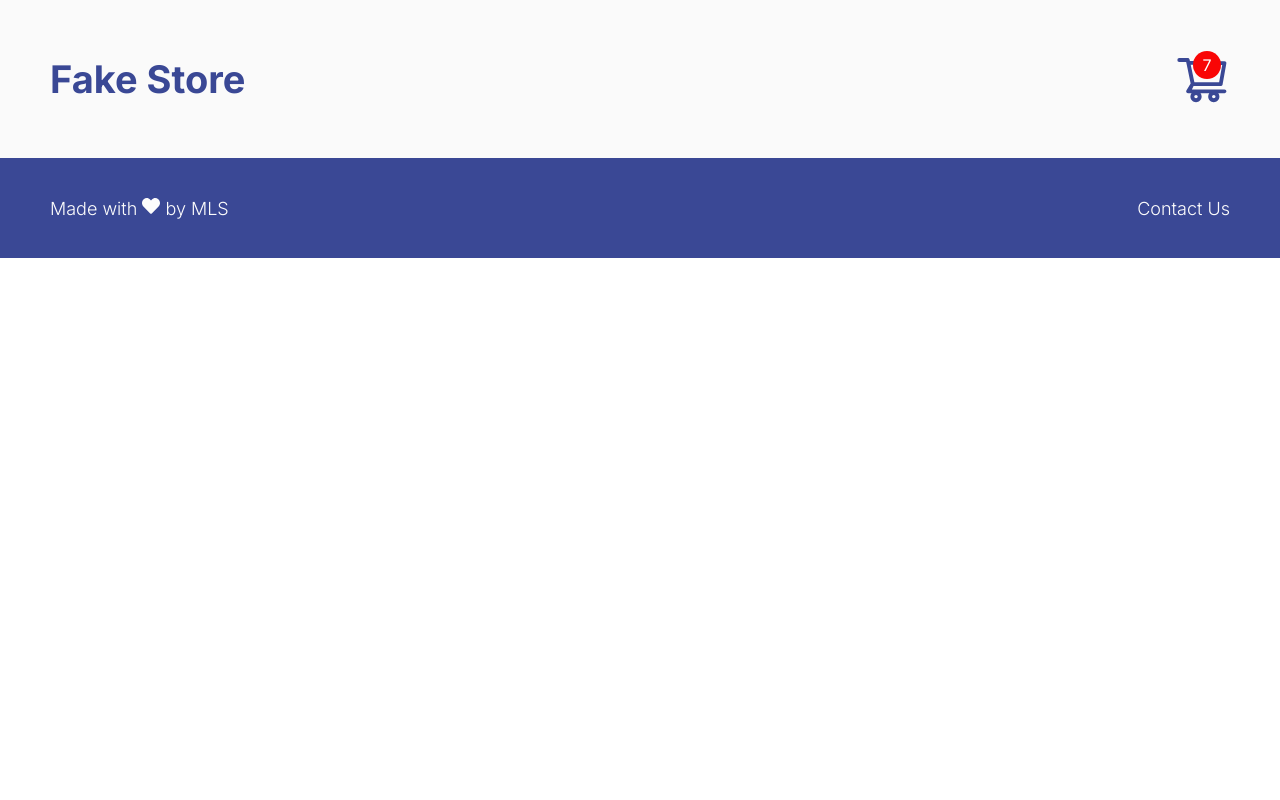
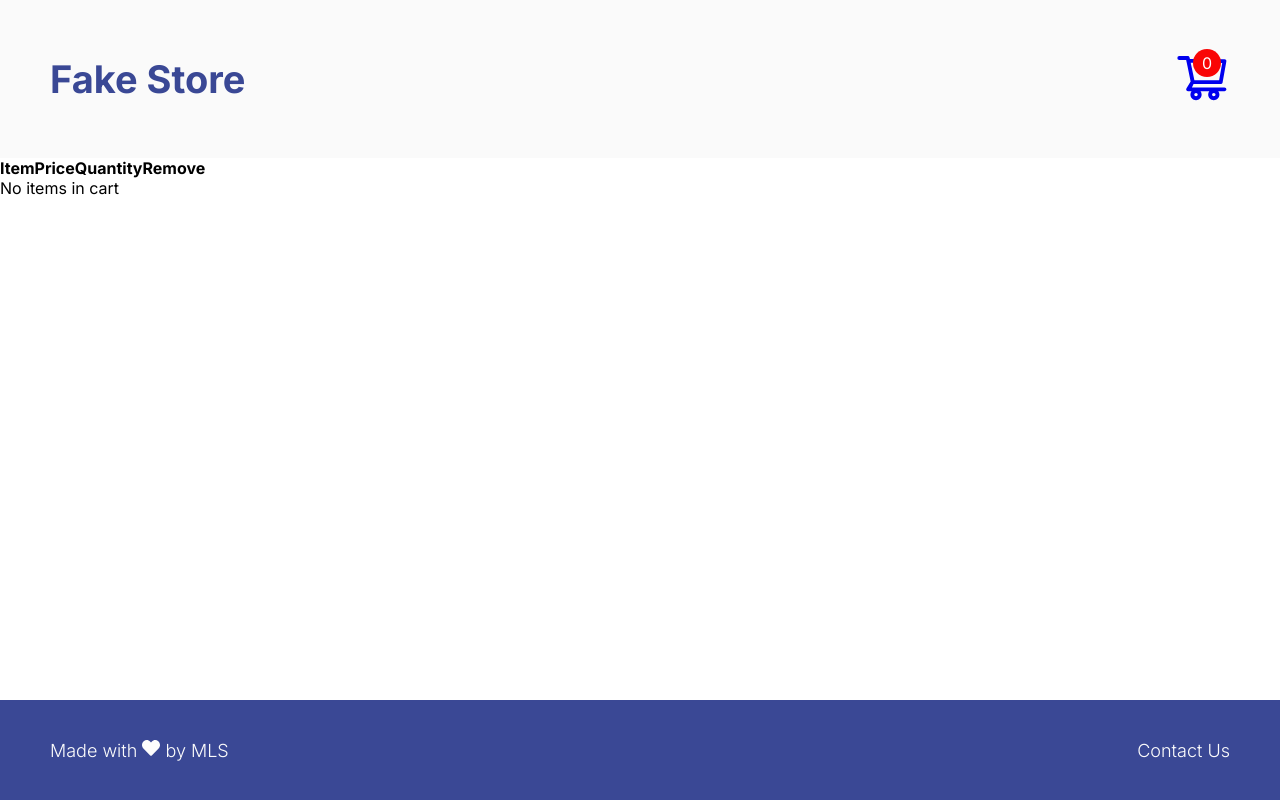
Before and after one commit to MatthewLangSottile/FakeStore_MLS, a React (Vite) app: page /cart in a window 1280 px wide. Built offline with nearby package versions, Linux system fonts and the light colour scheme.

Commit message:
basic cart buildout, added cart count in header

```diff
--- a/package.json
+++ b/package.json
@@ -13,7 +13,7 @@
     "axios": "^1.4.0",
     "react": "^18.2.0",
     "react-dom": "^18.2.0",
-    "react-icons": "^4.8.0",
+    "react-icons": "^4.9.0",
     "react-router-dom": "^6.11.2",
     "text-shaver": "^1.1.2",
     "title-case": "^3.0.3"
--- a/src/App.jsx
+++ b/src/App.jsx
@@ -6,6 +6,8 @@ import Homepage from './pages/Homepage/Homepage'
 import Contact from './pages/Contact/Contact'
 import ProductDetails from './pages/ProductDetails/ProductDetails'
 import { BrowserRouter, Routes, Route } from "react-router-dom";
+import CartContextProvider from './contexts/CartContext'
+import Cart from './pages/Cart/Cart'
 
 
 
@@ -18,22 +20,21 @@ import { BrowserRouter, Routes, Route } from "react-router-dom";
 function App() {
 
   return (
-      <div>
-
         <BrowserRouter>
+          <CartContextProvider>
             <Header />
 
               <Routes>
                   <Route path='/' element={<Homepage />} />
-                <Route path="/details/:productId" element=
-          { <ProductDetails />} />
+                  <Route path="/details/:productId" element={ <ProductDetails />} />
                   <Route path="/contactus" element={<Contact />} />
+                  <Route path="/cart" element={<Cart />} />
               </Routes>
 
             <Footer />
+          </CartContextProvider>
         </BrowserRouter>
 
-      </div>
   )
 }
 
--- a/src/components/Header/Header.css
+++ b/src/components/Header/Header.css
@@ -18,6 +18,11 @@
  font-size: 3.5em;
 }
 
+.cart-link:visited {
+    text-decoration: none;
+    color: var(--C_DarkBlue)
+}
+
 .cart-container {
     display: flex;
     margin-right: 50px;
--- a/src/components/Header/Header.jsx
+++ b/src/components/Header/Header.jsx
@@ -1,16 +1,20 @@
-import React from 'react'
+import React, {useContext} from 'react'
 import "./Header.css"
 import {AiOutlineShoppingCart} from "react-icons/ai"
 import {Link} from "react-router-dom"
+import { CartContext } from '../../contexts/CartContext'
+
+
 
 function Header() {
+  const {cart} = useContext(CartContext)
   return (
     <div className="header-container">
       <Link to="/"><h1>Fake Store</h1></Link>
       <div className="cart-container">
-        <AiOutlineShoppingCart className="cart-icon" />
+        <Link to="/cart" className="cart-link"><AiOutlineShoppingCart className="cart-icon" /></Link>
             <div className="cart-count-container">
-                <p className="cart-count-label">7</p>
+                <p className="cart-count-label">{cart.length}</p>
             </div>
       </div>
     </div>
--- a/src/components/ProductCard/ProductCard.css
+++ b/src/components/ProductCard/ProductCard.css
@@ -30,7 +30,7 @@
 
 }
 
-.favorite-icon-area {
+.cart-icon-area {
     height: 35px;
     width: 35px;
     position: absolute;
@@ -43,8 +43,14 @@
     align-items: center;
 }
 
-.favorite-icon {
-    color: var(--C_White)
+.cart-heart-icon {
+    color: var(--C_MedBlue);
+    font-size: 1.25em;
+}
+
+.unfilled {
+    color: var(--C_White);
+
 }
 
 .product-title {
--- a/src/components/ProductCard/ProductCard.jsx
+++ b/src/components/ProductCard/ProductCard.jsx
@@ -1,18 +1,43 @@
-import React from 'react'
+import React, {useState, useContext, useEffect} from 'react'
 import "./ProductCard.css"
 import {titleCase} from "title-case"
-import { textShaver } from 'text-shaver';
+import { textShaver } from 'text-shaver'
 import {FaHeart} from 'react-icons/fa'
 import {Link} from "react-router-dom"
+import { CartContext } from '../../contexts/CartContext'
+
+
 
 
 function ProductCard({product}) {
+  //start with variable for icons
+  // const isInCart = false; replace with state
+  const [isInCart, setCart] = useState(false)
+  //access global context for cart
+  //uses {} not []
+ const {cart, addProductToCart, removeProductFromCart} = useContext(CartContext)
+
+ //need useEffect to set value for isInCart
+ useEffect(
+  ()=> {
+    // is this product in the cart?
+    //find will return the value if it found it or undefined if not found (which is false)
+    setCart(cart.find(item=>item.id === product.id))
+  }, [cart]
+ )
+
+
   return (
     <div className="product-card">
       <div className="product-card-img-area">
       <Link to={`/details/${product?.id}`}><img src={product?.image} className="product-image" /></Link>
-        <div className="favorite-icon-area">
-            <FaHeart className="favorite-icon" />
+        <div className="cart-icon-area">
+            {
+            isInCart?
+            <FaHeart className="cart-heart-icon" onClick={()=>removeProductFromCart(product.id)}/>
+            :
+            <FaHeart className="cart-heart-icon unfilled" onClick={()=>addProductToCart(product)} />
+            }
         </div>
       </div>
       <div className="product-details-area">
--- /dev/null
+++ b/src/contexts/CartContext.jsx
@@ -0,0 +1,55 @@
+import {useState, createContext, useEffect} from 'react'
+
+export const CartContext = createContext();
+
+export default function CartContextProvider(props){
+    //create global state to hold cart
+    const [cart, setCart] = useState([])
+
+    useEffect(
+        ()=>{
+            console.log('context loaded')
+            const storedCart = localStorage.getItem('cartList')
+            console.log("stored value is ", storedCart)
+            //setDarkMode(JSON.parse(storedDarkMode))
+            //check if something was there and
+            //if so use that value to initialize
+            if (storedCart){
+                //set with this value
+                setCart(JSON.parse(storedCart))
+            }
+
+        }, [] //run one time when contex loads
+    )
+
+    useEffect(
+        ()=>{
+            //update locale storage every time the cart changes
+            //save new state of cart when it changes
+            localStorage.setItem('cartList', JSON.stringify(cart))
+        }, [cart]
+    )
+
+    // function will Add Product to Cart
+    const addProductToCart = (productToAdd) => {
+        console.log('adding', productToAdd)
+        let newCart = [...cart, productToAdd]
+        setCart(newCart)
+        console.log(cart)
+    }
+
+    //function to remove Producst from cart
+    const removeProductFromCart = (productId) => {
+        console.log("remove", productId)
+        //filter will keep all that don't match product id
+        let newCart = cart.filter(item=>item.id !== productId)
+        setCart(newCart)
+    }
+
+    return(
+        <CartContext.Provider value={{cart, addProductToCart, removeProductFromCart}}>
+            {props.children}
+        </CartContext.Provider>
+    )
+
+}
--- /dev/null
+++ b/src/pages/Cart/Cart.css
@@ -0,0 +1,8 @@
+.cart-page-container {
+    min-height: calc(100vh - 258px);
+}
+
+.cart-headers {
+    display: flex;
+
+}
--- /dev/null
+++ b/src/pages/Cart/Cart.jsx
@@ -0,0 +1,34 @@
+import React, {useContext} from 'react'
+import "./Cart.css"
+import { CartContext } from '../../contexts/CartContext'
+import ProductCard from '../../components/ProductCard/ProductCard'
+
+
+
+function Cart() {
+    //show what is in the cart
+    //they are in the cart context
+      //access global context for cart
+  //uses {} not []
+ const {cart} = useContext(CartContext)
+  return (
+    <div className="cart-page-container">
+        <div className="cart-headers">
+            <h4>Item</h4>
+            <h4>Price</h4>
+            <h4>Quantity</h4>
+            <h4>Remove</h4>
+        </div>
+        <div className="cart-products">
+            {
+            cart.length > 0 ?
+            cart.map(item=><ProductCard key={item.id} product={item} />)
+            :
+            <p>No items in cart</p>
+            }
+        </div>
+    </div>
+  )
+}
+
+export default Cart
```
Also changed, not shown: 1 other file (tests, documents, lock files or other folders). Lines whose indentation alone changed are shown as unchanged.
